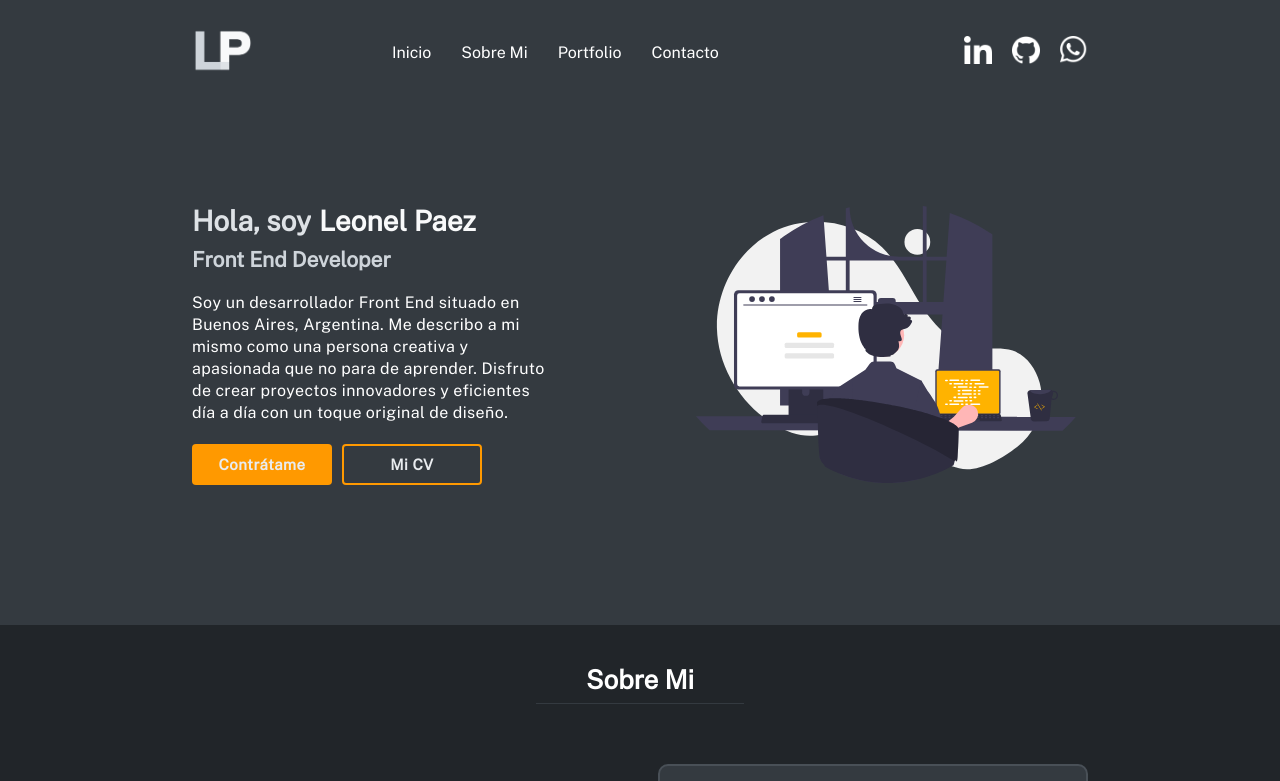
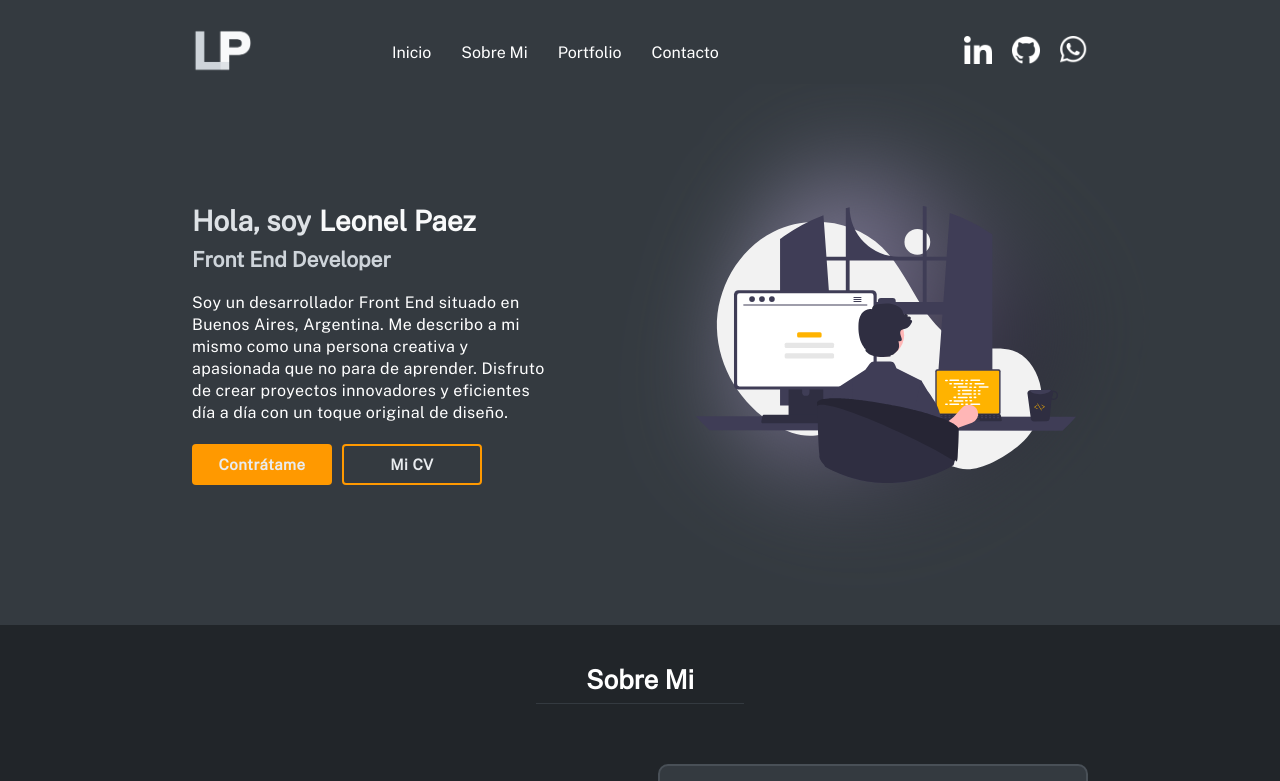
Before and after one commit to LeoPaez/portfolio-lp, a React (Vite) app: page / in a window 1280 px wide. Shown: the top 781 px of the page. Built offline with nearby package versions, Linux system fonts and the light colour scheme.

Commit message:
Animacion agregada a la ilustracion del hero

```diff
--- a/src/components/Hero.jsx
+++ b/src/components/Hero.jsx
@@ -13,6 +13,14 @@ const slidein = keyframes`
   20% { margin-left:-800px; }
   90% { margin-left:-0px; }
   100% { margin-left:-0px; }
+`
+const rotate = keyframes`
+  0% {
+    transform: rotate(0deg);
+  }
+  100% {
+    transform: rotate(360deg);
+  }
 `
 
 const Flex = styled.div`
@@ -53,6 +61,7 @@ const HeroItem = styled.div`
   width: 45%;
   :last-of-type {
     align-items: center;
+
   }
   @media (max-width: 1100px){
     width: 48%;
@@ -64,7 +73,23 @@ const HeroItem = styled.div`
     width: 100%;
   }
 `
+const HeroBackGround = styled.div`
+  width: 300px;
+  height: 300px;
+  filter: blur(calc(250px / 5));
+  background: #1F1C2C;  /* fallback for old browsers */
+  background: -webkit-linear-gradient(to right, #928DAB, #1F1C2C);  /* Chrome 10-25, Safari 5.1-6 */
+  background: linear-gradient(to right, #928DAB, #1F1C2C); /* W3C, IE 10+/ Edge, Firefox 16+, Chrome 26+, Opera 12+, Safari 7+ */
+  animation: ${rotate} 30s cubic-bezier(0.8, 0.2, 0.2, 0.8) alternate infinite;
+  border-radius: 30% 70% 70% 30% / 30% 30% 70% 70%;
+  position: absolute;
+  @media (max-width: 800px){
+    width: 260px;
+    height: 260px;
+  }
+`
 const HeroImg = styled.img`
+  z-index: 10;
   width: 400px;
   @media (max-width: 1300px){
     width: 380px;
@@ -233,6 +258,7 @@ const Hero = () => {
             </HeroButtons>
           </HeroItem>
           <HeroItem>
+            <HeroBackGround />
             <HeroImg src={HeroDraw} />
           </HeroItem>
         </HeroCont>
```
Also changed, not shown: src/assets/projects/frontend-store.png (deleted).
